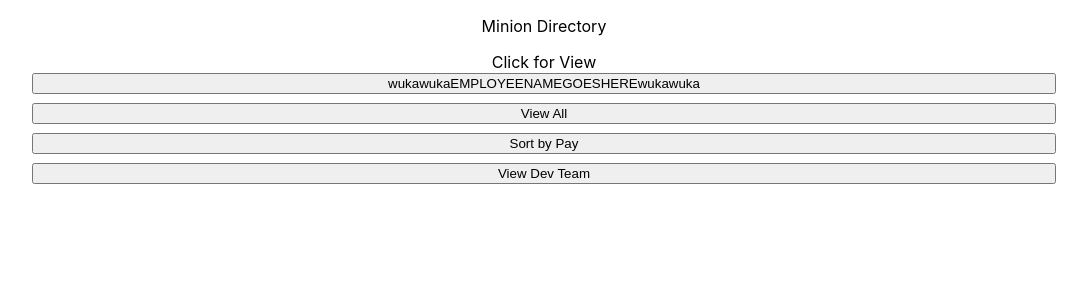
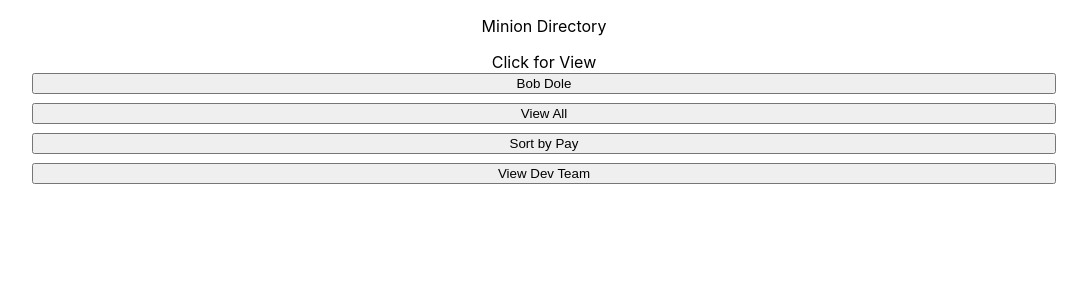
Before and after one commit to neyneyalldayday/employee-directory-react-app, a React (Create React App) app in the folder emp-direct-app/: page / in a window 1280 px wide. Shown: the top 300 px of the page, without its empty margins (96-1183 px from the left). Built offline with nearby package versions, Linux system fonts and the light colour scheme.

Commit message:
got the name to display

```diff
--- a/emp-direct-app/src/components/maincontainer/EmployeeCard/index.js
+++ b/emp-direct-app/src/components/maincontainer/EmployeeCard/index.js
@@ -7,8 +7,8 @@ function EmployeeCard(props) {
                 <div className="card" style={{marginBottom: "1rem"}}>
                 <div className="card-body">
                   <h4 className="card-title">{result.name}</h4>
+                  <p className="card-text"><strong>Minions Pay: </strong>{result.pay}</p>
                   <p className="card-text"><strong>Minions Position: </strong>{result.position}</p>
-                  <p className="card-text"><strong>Minions Pay: </strong>{result.pay}</p>
                   <p className="card-text"><strong>Minions Department: </strong>{result.department}</p>
                   <p className="card-text"><strong>Minions Email: </strong>{result.email}</p>
                 </div>
--- a/emp-direct-app/src/components/maincontainer/index.js
+++ b/emp-direct-app/src/components/maincontainer/index.js
@@ -3,11 +3,24 @@ import Header from "./Header";
 import NameCard from "./namecard";
 import Name from "./name";
 import EmployeeCard from "./EmployeeCard"
+import Minion from "../../minions.json";
 
 class MainContainer extends Component {
     state ={
         results: []
     };
+    handleSingleEmployee = event => {
+        event.preventDefault();
+        const value = event.target.innerHTML;
+        let singleMinion = [];
+        for(var i =0; i<Minion.length; i++){
+            if(Minion[i].name === value){
+                singleMinion.push(Minion[i])
+            }
+        }
+        this.setState({results: singleMinion})
+    };
+
     // componentDidMount() {
     //     this.handleViewAll()
     // }
@@ -20,7 +33,7 @@ class MainContainer extends Component {
                 <NameCard>
                 <div className="card-header" style={{textAlign: "center"}}>Click for View</div>
                 <div className="card-body" style={{textAlign: "center"}}>
-                <Name empName="wukawukaEMPLOYEENAMEGOESHEREwukawuka" class="btn btn-secondary"/>
+                {Minion.map(emp => ( <Name empName={emp.name} class="btn btn-secondary" handleSingleEmployee={this.handleSingleEmployee}/>))}
                 <Name empName="View All" class="btn btn-primary" />
                 <Name empName="Sort by Pay" class="btn btn-primary" />
                 <Name empName="View Dev Team" class="btn btn-primary"/>
--- a/emp-direct-app/src/minions.json
+++ b/emp-direct-app/src/minions.json
@@ -2,9 +2,9 @@
     {
         "id": 1,
         "name": "Bob Dole",
+        "pay": 175000,
         "position": "otolaryngologist",
-        "pay": 175000,
-        "dpeartment": "ears depot",
+        "department": "ears depot",
         "email": "eardad@wuka.com"
-    },
+    }
 ]
```
